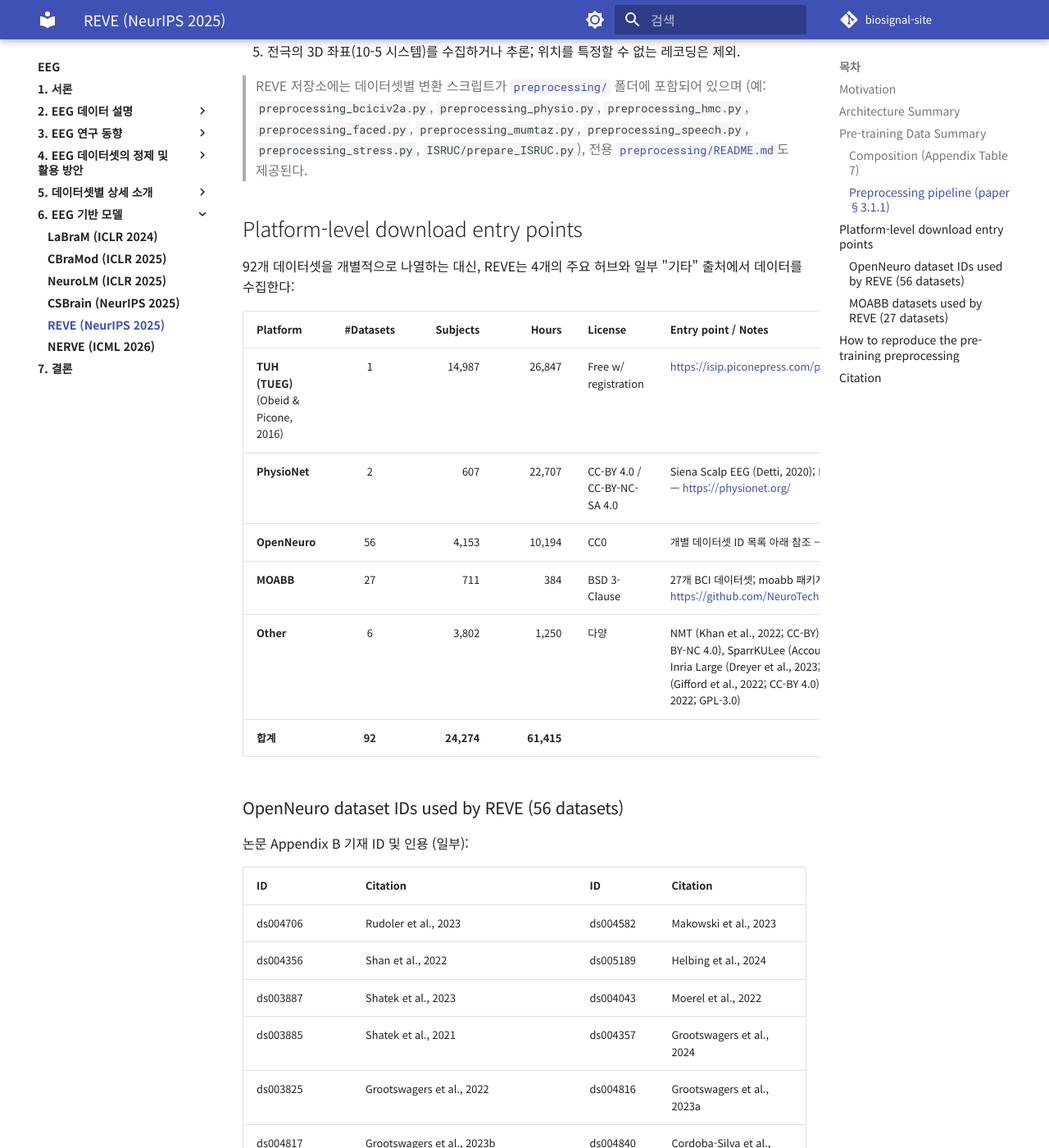
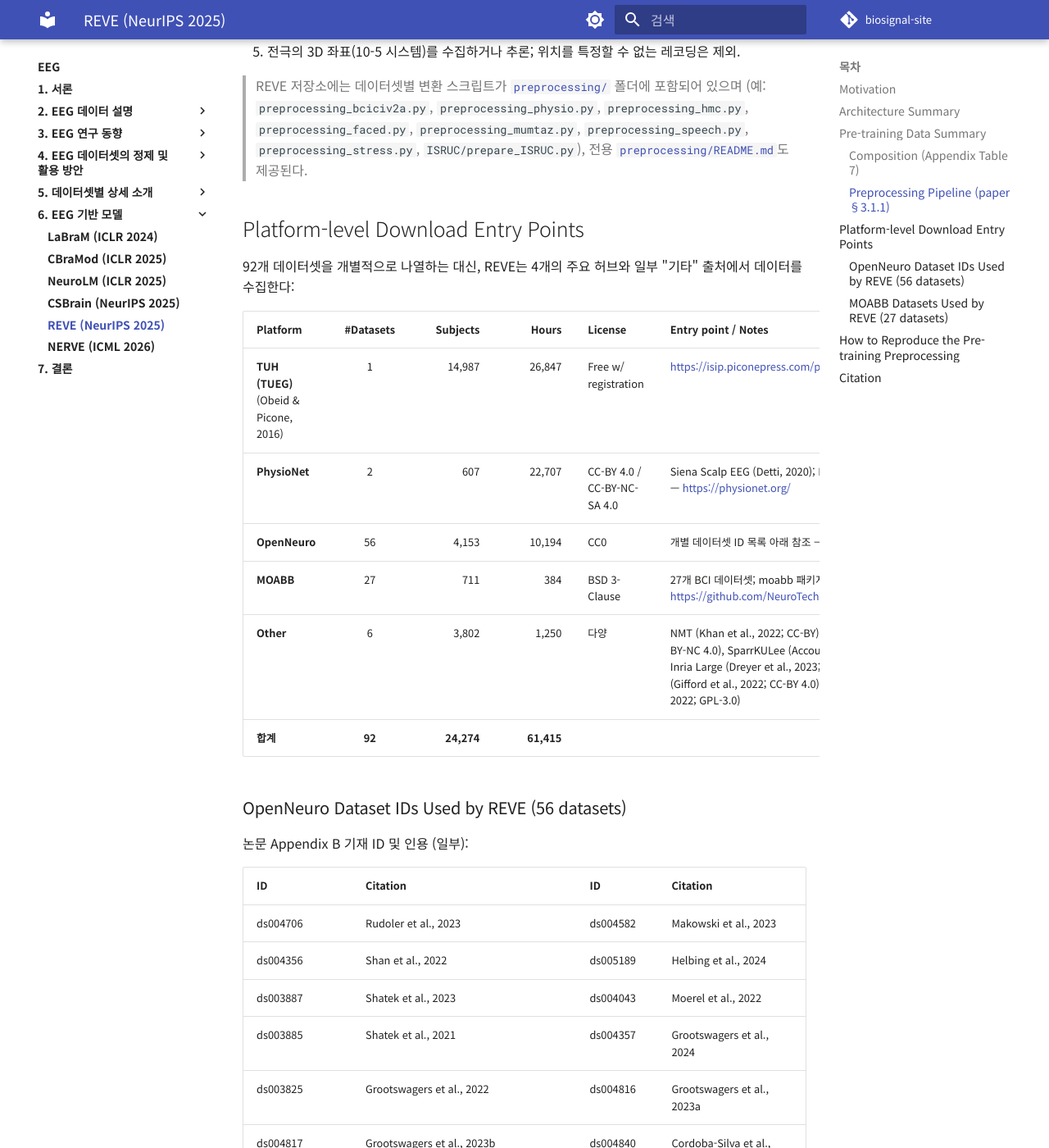
Before and after one commit to iwantjeonyeok/biosignal-site, an MkDocs documentation site: the page built from docs/eeg/6-eeg-기반모델/reve.md, in a window 1280 px wide and 1400 px high, scrolled down 2195 px. Shown: the whole window at 82% size. Built offline with MkDocs 1.6.1 and Material for MkDocs 9.7.7, drawn with Linux system fonts in a browser that asks for light colours; comment, search, counter and statistics services are not loaded; some of the changed text lies outside the part shown.

Commit message:
Add files via upload

````diff
--- a/docs/eeg/6-eeg-기반모델/reve.md
+++ b/docs/eeg/6-eeg-기반모델/reve.md
@@ -40,7 +40,7 @@
 | Channels | [80, 129] | 2,622 | 9,027 | 13 |
 | **Total** | | **24,274** | **61,415** | **92** |
 
-### Preprocessing pipeline (paper §3.1.1)
+### Preprocessing Pipeline (paper §3.1.1)
 1. 10초 미만 레코딩 및 다운스트림 태스크에 사용된 레코딩 제외.
 2. **200 Hz**로 리샘플링, band-pass filter **0.5–99.5 Hz**, float32로 변환.
 3. 각 레코딩 세션 전체 통계를 기반으로 Z-score 정규화.
@@ -49,7 +49,7 @@
 
 > REVE 저장소에는 데이터셋별 변환 스크립트가 [`preprocessing/`](https://github.com/elouayas/reve_eeg/tree/main/preprocessing) 폴더에 포함되어 있으며 (예: `preprocessing_bciciv2a.py`, `preprocessing_physio.py`, `preprocessing_hmc.py`, `preprocessing_faced.py`, `preprocessing_mumtaz.py`, `preprocessing_speech.py`, `preprocessing_stress.py`, `ISRUC/prepare_ISRUC.py`), 전용 [`preprocessing/README.md`](https://github.com/elouayas/reve_eeg/blob/main/preprocessing/README.md)도 제공된다.
 
-## Platform-level download entry points
+## Platform-level Download Entry Points
 
 92개 데이터셋을 개별적으로 나열하는 대신, REVE는 4개의 주요 허브와 일부 "기타" 출처에서 데이터를 수집한다:
 
@@ -62,7 +62,7 @@
 | **Other** | 6 | 3,802 | 1,250 | 다양 | NMT (Khan et al., 2022; CC-BY), HMS (Ram et al., 2024; CC-BY-NC 4.0), SparrKULee (Accou et al., 2023; CC-BY-NC 4.0), Inria Large (Dreyer et al., 2023; CC-BY 4.0), THINGS2 (Gifford et al., 2022; CC-BY 4.0), TDBRAIN (Van Dijk et al., 2022; GPL-3.0) |
 | **합계** | **92** | **24,274** | **61,415** | | |
 
-### OpenNeuro dataset IDs used by REVE (56 datasets)
+### OpenNeuro Dataset IDs Used by REVE (56 datasets)
 
 논문 Appendix B 기재 ID 및 인용 (일부):
 
@@ -96,7 +96,7 @@
 
 각 OpenNeuro ID는 `https://openneuro.org/datasets/<id>` 형태로 접근할 수 있다 (예: <https://openneuro.org/datasets/ds004706>).
 
-### MOABB datasets used by REVE (27 datasets)
+### MOABB Datasets Used by REVE (27 datasets)
 
 | # | Dataset | Citation | Task |
 |---|---------|----------|------|
@@ -135,7 +135,7 @@
 data = BNCI2014_001().get_data()
 ```
 
-## How to reproduce the pre-training preprocessing
+## How to Reproduce the Pre-training Preprocessing
 
 ```bash
 # 1) REVE를 설치한다
````
Also changed, not shown: docs/eeg/6-eeg-기반모델/cbramod.md (+3 -3 lines), docs/eeg/6-eeg-기반모델/csbrain.md (+3 -3 lines), docs/eeg/6-eeg-기반모델/labram.md (+1 -1 lines), docs/eeg/6-eeg-기반모델/nerve.md (+4 -4 lines), docs/eeg/6-eeg-기반모델/neurolm.md (+1 -1 lines).
